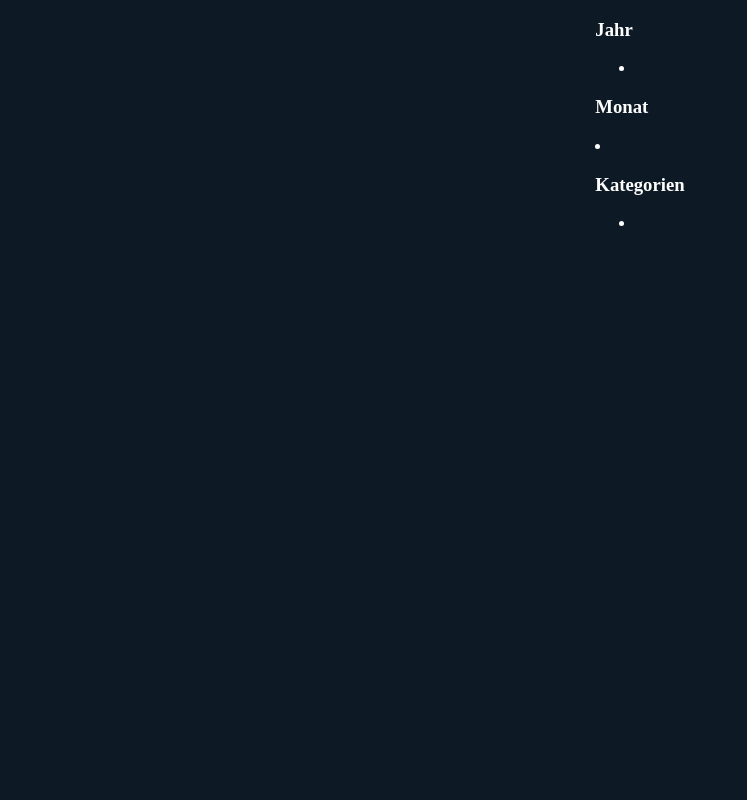
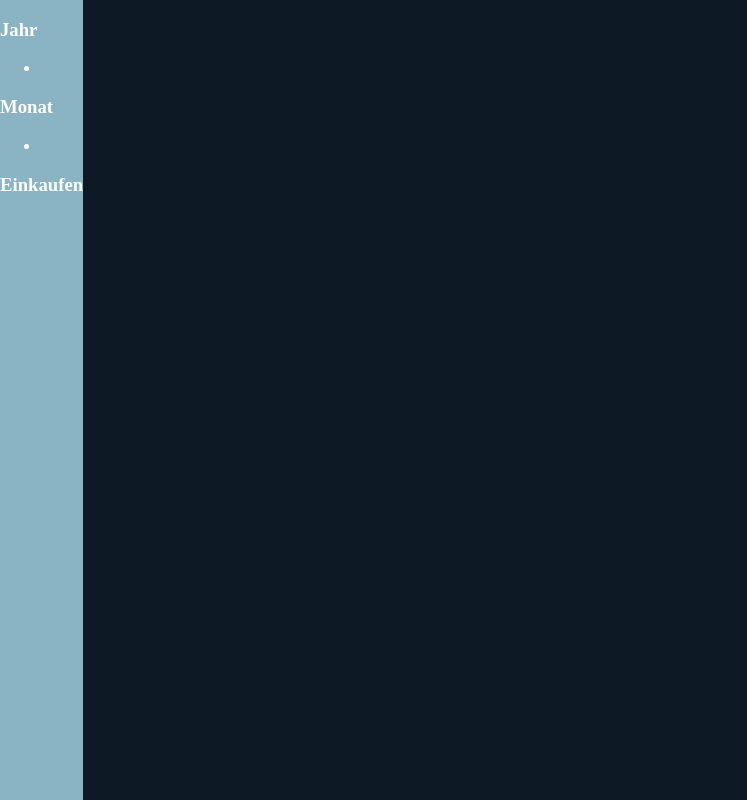
Before and after one commit to FabianP95/haushaltsbuch, a Next.js app: page / in a window 1280 px wide. Shown: the whole page, without its empty margins (0-747 px from the left). Built offline with nearby package versions, Linux system fonts and the light colour scheme.

Commit message:
feat: added mixin for container position - added height on body - added interface for elements in the sidebar - added props and html for side-date.tsx and side-category.tsx

```diff
--- a/src/app/components/sidebar/side-link-categories/side-category.tsx
+++ b/src/app/components/sidebar/side-link-categories/side-category.tsx
@@ -1,7 +1,10 @@
+import { Categories } from "@/app/interfaces/interfaces";
 
-
-export default function SideCategory() {
+export default function SideCategory(props:Categories) {
   return (
-    <li></li>
+    <section>
+      <h3>{props.title}</h3>
+      <ul></ul>
+    </section>
   );
 }
--- a/src/app/components/sidebar/side-link-dates/side-date.tsx
+++ b/src/app/components/sidebar/side-link-dates/side-date.tsx
@@ -1,7 +1,13 @@
+import { Dates } from "@/app/interfaces/interfaces";
 
+export default function SideDate(props: Dates) {
+  return (
+    <section>
+      <h3>{props.title}</h3>
+      <ul>
+        <li></li>
 
-export default function SideDate() {
-  return (
-    <li></li>
+      </ul>
+    </section>
   );
 }
--- a/src/app/components/sidebar/sidebar.module.scss
+++ b/src/app/components/sidebar/sidebar.module.scss
@@ -0,0 +1,7 @@
+@use '../../../styles/main' as *;
+
+.aside {
+    @include align-at-side(flex-start);
+    background-color: $palette-4;
+    flex: 1;
+}
--- a/src/app/components/sidebar/sidebar.tsx
+++ b/src/app/components/sidebar/sidebar.tsx
@@ -1,26 +1,14 @@
 'use client';
 import SideDate from "./side-link-dates/side-date";
 import SideCategory from "./side-link-categories/side-category";
+import styles from './sidebar.module.scss';
 
 export default function Sidebar() {
     return (
-        <aside>
-            <section>
-                <h3>Jahr</h3>
-                <ul>
-                    <SideDate />
-
-                </ul>
-            </section>
-            <section>
-                <h3>Monat</h3>
-                <SideDate />
-
-            </section>
-            <section>
-                <h3>Kategorien</h3>
-                <ul><SideCategory /></ul>
-            </section>
+        <aside className={styles.aside}>
+            <SideDate title='Jahr' />
+            <SideDate title='Monat' />
+            <SideCategory title='Einkaufen' />
         </aside>
     )
 }
--- a/src/app/globals.scss
+++ b/src/app/globals.scss
@@ -9,5 +9,5 @@ body {
   @include container;
   background: $palette-1;
   color: $writing-white;
-
+  min-height: 100vh;
 }
--- /dev/null
+++ b/src/app/interfaces/interfaces.ts
@@ -0,0 +1,64 @@
+export type TransactionType = 'Ausgabe' | 'Einnahme';
+
+export type RecurrenceInterval = 'monatlich' | 'jeden zweiten Monat' | 'quartalsweise' | 'järhlich';
+
+// Eingabetyp fürs Anlegen einer Transaktion (ohne generierte Felder)
+export type NewTransaction = Omit<Transaction, 'id' | 'createdAt' | 'updatedAt'>;
+
+export type NewCategory = Omit<Category, 'id' | 'isDefault' | 'createdAt'>;
+
+export interface Category {
+    id: string;
+    name: string;
+    icon?: string; // Emoji oder Icon-Key fürs UI
+    color?: string; // Hex-Farbe für Diagramme/Badges
+    isDefault: boolean; // true = Grundstock-Kategorie, vom System angelegt
+    parentId?: string; // optionale Ober-/Unterkategorie-Beziehung
+    createdAt: string;
+}
+
+export interface Transaction {
+    id: string;
+    type: TransactionType;
+    amount: number; // immer positiv; Vorzeichen ergibt sich aus `type`
+    categoryId: string;
+    description?: string;
+    date: string;
+
+    // Wiederkehrende Ausgaben/Einnahmen
+
+    isRecurring: boolean;
+    recurrenceInterval?: RecurrenceInterval;
+    recurrenceEndDate?: string; // optional, falls befristet
+    recurrenceParentId?: string; // gesetzt bei automatisch generierten Instanzen
+
+    createdAt: string;
+    updatedAt: string;
+}
+
+export interface TransactionFilter {
+    from?: string; // ISO-Datum, inklusive
+    to?: string; // ISO-Datum, inklusive
+    categoryId?: string;
+    type?: TransactionType;
+}
+
+export interface ForecastEntry {
+    month: string; // "YYYY-MM"
+    categoryId?: string; // undefined = Gesamtsumme des Monats
+    expectedIncome: number;
+    expectedExpense: number;
+    basis: 'wiederkehrend' | 'vergangener Durchschnitt' | 'Zusammengefasst';
+}
+
+export interface Categories {
+    title: string
+    category?: string
+
+}
+
+export interface Dates {
+    title: string
+    year?: number
+    month?: string
+}
--- a/src/app/page.tsx
+++ b/src/app/page.tsx
@@ -2,10 +2,8 @@ import Sidebar from "./components/sidebar/sidebar";
 
 export default function Home() {
   return (
-    <div>
-
+    <>
       <Sidebar />
-
-    </div>
+    </>
   );
 }
--- a/src/styles/abstracts/_mixins.scss
+++ b/src/styles/abstracts/_mixins.scss
@@ -11,3 +11,7 @@
     max-width: $container-max;
     margin: $margin-wrapper;
 }
+
+@mixin align-at-side($side: null) {
+    align-self: $side;
+}
```
